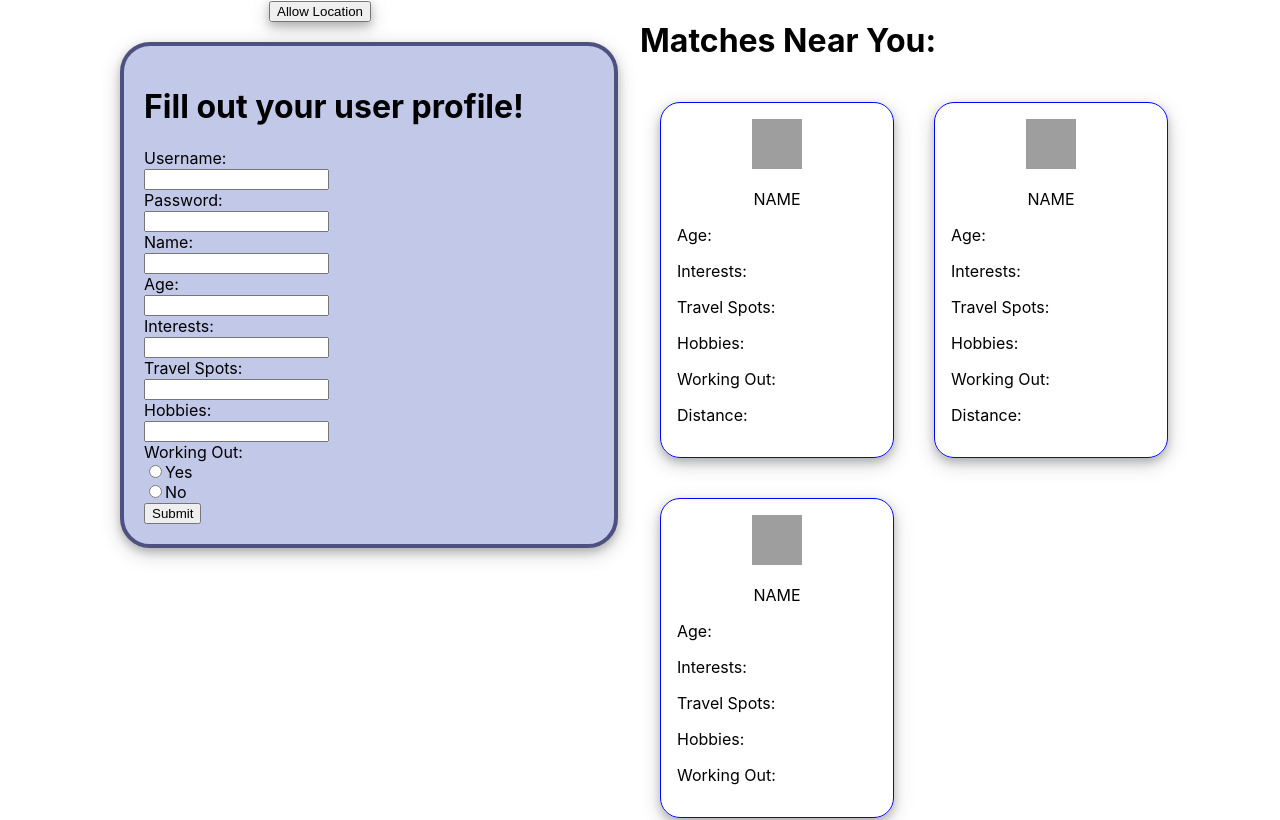
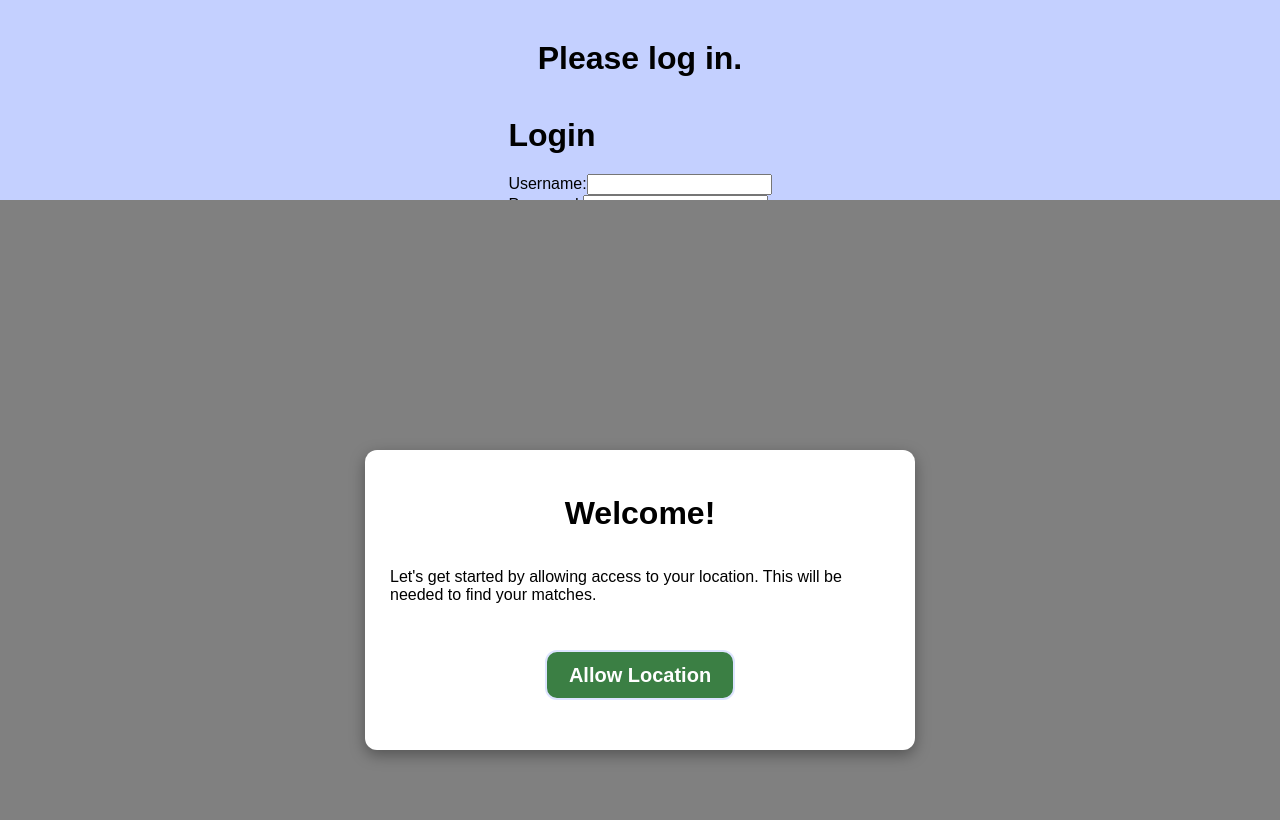
Before and after one commit to chungcaren/UserMatch, a React (Create React App) app in the folder usermatch/: page / in a window 1280 px wide. Shown: the top 820 px of the page. Built offline with nearby package versions, Linux system fonts and the light colour scheme; grey boxes are pictures that could not be loaded.

Commit message:
connecting backend to frontend

```diff
--- a/usermatch/src/App.css
+++ b/usermatch/src/App.css
@@ -1,86 +1,98 @@
-x/* App.css */
+/* App.css */
 .App {
   font-family: Arial, sans-serif;
   background-color: #c4d0ff;
   display: flex;
+  flex-direction: column;
+  align-items: center;
   justify-content: center;
-  align-items: center;
-  height: 100vh;
- }
+  min-height: 100vh;
+  padding: 20px;
+}
 
 .user-profile {
-  width: 450px;
-  color:black;
-  border: rgb(78, 80, 128) 4px solid;
+  max-width: 350px;
+  width: 100%;
+  color: black;
+  border: 4px solid rgb(78, 80, 128);
   background-color: rgb(193, 200, 232);
   padding: 20px;
-  float: left;
-  margin-left: 120px;
-  margin-top: 20px;
+  margin-top: 30px;
   border-radius: 30px;
   box-shadow: 0 4px 8px 0 rgba(0, 0, 0, 0.2), 0 6px 20px 0 rgba(0, 0, 0, 0.19);
+  text-align: left; /* Align the text inside user-profile to the left */
 }
 
-.location-button {
-  width: 102px;
-  float: top;
-  margin: auto;
-  text-align: center;
-  box-shadow: 0 4px 8px 0 rgba(0, 0, 0, 0.2), 0 6px 20px 0 rgba(0, 0, 0, 0.19);
+
+.app-main {
+  display: flex;
+  flex-wrap: wrap;
+  justify-content: center;
+  gap: 20px;
 }
 
-.left-section {
-  width: 50%;
-  float: left;
+.left-section,
+.right-section {
+  flex: 1 1 45%;
+  display: flex;
+  flex-direction: column;
+  align-items: flex-end; /* Align items to the right */
 }
 
-.right-section {
-  width: 50%;
-  float: right;
+.nearby-users {
+  margin-top: 20px; /* Add margin to separate from top */
+  width: 350px; /* Limit width to prevent full width */
 }
 
-.match1 {
+
+.match {
   display: inline-block;
   border: 1px solid rgb(0, 4, 255);
-  padding: 1rem 1rem;
-  width: 200px;
-  margin: 20px;
-  vertical-align: middle;
-  border-radius: 20px;
-  box-shadow: 0 4px 8px 0 rgba(0, 0, 0, 0.2), 0 6px 20px 0 rgba(0, 0, 0, 0.19);
-}
-.match2 {
-  display: inline-block;
-  border: 1px solid rgb(0, 4, 255);
-  padding: 1rem 1rem;
-  width: 200px;
-  margin: 20px;
-  vertical-align: middle;
-  border-radius: 20px;
-  box-shadow: 0 4px 8px 0 rgba(0, 0, 0, 0.2), 0 6px 20px 0 rgba(0, 0, 0, 0.19);
-}
-.match3 {
-  display: inline-block;
-  border: 1px solid rgb(0, 4, 255);
-  padding: 1rem 1rem;
-  width: 200px;
-  margin: 20px;
-  vertical-align: middle;
+  padding: 1rem;
+  width: 100%;
   border-radius: 20px;
   box-shadow: 0 4px 8px 0 rgba(0, 0, 0, 0.2), 0 6px 20px 0 rgba(0, 0, 0, 0.19);
 }
 
-.App-header {
-  background-color: #282c34;
-  min-height: 100vh;
-  display: flex;
-  flex-direction: column;
-  align-items: center;
-  justify-content: center;
-  font-size: calc(10px + 2vmin);
-  color: white;
+.match img {
+  width: 50px;
+  height: 50px;
+  border-radius: 50%;
 }
 
-.App-link {
-  color: #61dafb;
+.match p {
+  margin: 5px 0;
 }
+
+.location-button {
+  margin-bottom: 20px;
+}
+
+.profile-input {
+  text-align: left;
+}
+
+.profile-input label {
+  display: block;
+  margin-bottom: 5px;
+}
+
+.profile-input input[type="text"],
+.profile-input input[type="radio"] {
+  margin-bottom: 10px;
+}
+
+.profile-input input[type="submit"] {
+  margin-top: 10px;
+}
+
+h1, h2, h3, h4, h5, h6 {
+  margin-top: 20px;
+  margin-bottom: 20px;
+}
+
+
+
+.nearby-users {
+  margin-left: 20px;
+}
--- a/usermatch/src/App.js
+++ b/usermatch/src/App.js
@@ -1,8 +1,19 @@
 import React, { useState, useRef, useEffect } from 'react';
 import './App.css';
+import Login from './Entry';
+import Modal from './Components/Modal';
 
 function App() {
   const [location, setLocation] = useState(null);
+  const [isLoggedIn, setIsLoggedIn] = useState(false);
+  const [username, setUsername] = useState('');
+  const [openModal, setOpenModal] = useState(true);
+  const [buddies, setBuddies] = useState([]);
+
+  const handleLogin = (username) => {
+    setIsLoggedIn(true);
+    setUsername(username);
+  };
 
   function getLocation() {
     if (navigator.geolocation) {
@@ -17,7 +28,7 @@ function App() {
     const longitude = position.coords.longitude;
     setLocation({ latitude, longitude });
 
-    fetch('http://localhost:4000/userprofile', {
+    fetch('http://localhost:3000/userprofile', {
       method: 'POST',
       headers: {
         'Content-Type': 'application/json',
@@ -37,19 +48,15 @@ function App() {
     console.log("Unable to retrieve your location");
   }
 
-  const [buddies, setBuddies] = useState([]);
-
   useEffect(() => {
     if (location) {
-      const url = 'http://localhost:4000/possiblematches' + '?latitude=' + location.latitude + '&longitude=' + location.longitude + '&username=albert';
+      const url = `http://localhost:3000/possiblematches?latitude=${location.latitude}&longitude=${location.longitude}&username=albert`;
       fetch(url, {
         method: 'GET',
-      }).then(
-        async (data) => {
+      }).then(async (data) => {
         const buddies = await data.json();
         setBuddies(buddies);
-        }
-      ).catch((error) => console.error("Error fetching matches: ", error));
+      }).catch((error) => console.error("Error fetching matches: ", error));
     }
   }, [location]);
 
@@ -69,12 +76,14 @@ function App() {
       const hobbies = formData.get('hobbies');
       const working_out_boolean = GetRadioValue('working_out');
 
+      console.log("Form has been submitted!");
+
       const age_int = Number(age);
       const interests_array = interests.split(',');
       const travel_spots_array = travel_spots.split(',');
       const hobbies_array = hobbies.split(',');
 
-      fetch('http://localhost:4000/userprofile', {
+      fetch('http://localhost:3000/userprofile', {
         method: 'POST',
         headers: {
           'Content-Type': 'application/json',
@@ -89,11 +98,7 @@ function App() {
           hobbies: hobbies_array,
           working_out: working_out_boolean,
         }),
-      }).then(response => {
-        if (!response.ok) {
-          throw new Error('Failed to submit profile');
-        }
-      }).catch(error => console.error("Error submitting profile: ", error));
+      }).catch((error) => console.error("Error fetching profile: ", error));
     };
 
     return (
@@ -138,6 +143,18 @@ function App() {
   }
 
   return (
+    <div className="App">
+      {isLoggedIn ? (
+        <h1>Welcome, {username}!</h1>
+      ) : (
+        <h1>Please log in.</h1>
+      )}
+      {isLoggedIn ? (
+        <button onClick={() => setIsLoggedIn(false)}>Logout</button>
+      ) : (
+        <Login handleLogin={handleLogin} />
+      )}
+      {openModal && <Modal closeModal={() => setOpenModal(false)} getLocation={getLocation} />}
       <main className="app-main">
         <div className="left-section">
           <div className="location-button">
@@ -151,47 +168,27 @@ function App() {
         <div className="right-section">
           <div className="nearby-users">
             <h1>Matches Near You:</h1>
-          <div className="match1">
-            <center><img src="https://openclipart.org/download/247324/abstract-user-flat-1.svg"
+            {buddies.map((buddy, index) => (
+              <div className="match" key={index}>
+                <center>
+                  <img src="https://openclipart.org/download/247324/abstract-user-flat-1.svg"
                     width={50}
                     height={50}
-              alt="usericon"/>
-              <p>{buddies[0] !== undefined ? buddies[0].name : 'NAME'}</p></center>
-            <p>Age: {buddies[0] !== undefined ? buddies[0].age : ''}</p>
-            <p>Interests: {buddies[0] !== undefined ? buddies[0].interests : ''}</p>
-            <p>Travel Spots: {buddies[0] !== undefined ? buddies[0].travel_spots : ''}</p>
-            <p>Hobbies: {buddies[0] !== undefined ? buddies[0].hobbies : ''}</p>
-            <p>Working Out: {buddies[0] !== undefined ? buddies[0].working_out_boolean : ''}</p>
-            <p>Distance: </p>
+                    alt="usericon" />
+                  <p>{buddy.name}</p>
+                </center>
+                <p>Age: {buddy.age}</p>
+                <p>Interests: {buddy.interests.join(', ')}</p>
+                <p>Travel Spots: {buddy.travel_spots.join(', ')}</p>
+                <p>Hobbies: {buddy.hobbies.join(', ')}</p>
+                <p>Working Out: {buddy.working_out ? 'Yes' : 'No'}</p>
+                <p>Distance: {index === 0 ? 'With' : 'Within'} 25 miles</p>
               </div>
-          <div className="match2">
-            <center><img src="https://openclipart.org/download/247324/abstract-user-flat-1.svg"
-              width={50}
-              height={50}
-              alt="usericon"/>
-              <p>{buddies[1] !== undefined ? buddies[1].name : 'NAME'}</p></center>
-            <p>Age: {buddies[1] !== undefined ? buddies[1].age : ''}</p>
-            <p>Interests: {buddies[1] !== undefined ? buddies[1].interests : ''}</p>
-            <p>Travel Spots: {buddies[1] !== undefined ? buddies[1].travel_spots : ''}</p>
-            <p>Hobbies: {buddies[1] !== undefined ? buddies[1].hobbies : ''}</p>
-            <p>Working Out: {buddies[1] !== undefined ? buddies[1].working_out_boolean : ''}</p>
-            <p>Distance:</p>
-          </div>
-          <div className="match3">
-            <center><img src="https://openclipart.org/download/247324/abstract-user-flat-1.svg"
-              width={50}
-              height={50}
-              alt="usericon"/>
-              <p>{buddies[2] !== undefined ? buddies[2].name : 'NAME'}</p></center>
-            <p>Age: {buddies[2] !== undefined ? buddies[2].age : ''}</p>
-            <p>Interests: {buddies[2] !== undefined ? buddies[2].interests : ''}</p>
-            <p>Travel Spots: {buddies[2] !== undefined ? buddies[2].travel_spots : ''}</p>
-            <p>Hobbies: {buddies[2] !== undefined ? buddies[2].hobbies : ''}</p>
-            <p>Working Out: {buddies[2] !== undefined ? buddies[2].working_out_boolean : ''}</p>
-          </div>
+            ))}
           </div>
         </div>
       </main>
+    </div>
   );
 }
 
--- /dev/null
+++ b/usermatch/src/Components/Modal.css
@@ -0,0 +1,41 @@
+.modal-background {
+    width: 100%;
+    height: 100%;
+    background-color:gray;
+    position: fixed;
+    display: flex;
+    justify-content: center;
+    align-items: center;
+}
+
+.modal-box {
+    width: 500px;
+    height: 250px;
+    border-radius: 12px;
+    background-color: white;
+    box-shadow: rgba(0, 0, 0, 0.35) 0px 5px 15px;
+    display: flex;
+    flex-direction: column;
+    padding: 25px;
+}
+
+#allow-button {
+    width: 190px;
+    height: 50px;
+    color:rgb(255, 255, 255);
+    border: 2px solid rgb(222, 228, 255);
+    border-radius: 5px;
+    font-size: 20px;
+    background-color: rgb(59, 127, 68);
+    border-radius: 12px;
+    align-self: center;
+    font-weight: bold;
+    margin-top: 30px;
+    text-align: center;
+    transition-duration: 0.4s;
+}
+
+#allow-button:hover {
+    background-color: rgb(69, 109, 71);
+    box-shadow: 0 4px 8px 0 rgba(0, 0, 0, 0.2), 0 6px 20px 0 rgba(0, 0, 0, 0.19);
+}
--- /dev/null
+++ b/usermatch/src/Components/Modal.js
@@ -0,0 +1,20 @@
+
+import React from 'react'
+import "./Modal.css";
+
+function Modal({ closeModal, getLocation }) {
+    return(
+        <div className="modal-background">
+            <div className="modal-box">
+                <center><h1>Welcome!</h1></center>
+                <p>Let's get started by allowing access to your location. This will be needed to find your matches.</p>
+                <button onClick={() => {
+                    getLocation();
+                    closeModal(false);
+                }} id="allow-button">Allow Location</button>
+            </div>
+        </div>
+    )
+}
+
+export default Modal;
--- a/usermatch/src/Entry.js
+++ b/usermatch/src/Entry.js
@@ -1,14 +1,14 @@
 import React, { useState } from 'react';
 import './App.css';
 
-function Login({ handleLogin }) {
+function Entry({ handleLogin }) {
   const [username, setUsername] = useState('');
   const [password, setPassword] = useState('');
   const [message, setMessage] = useState('');
 
   const handleLoginClick = async () => {
     try {
-      const response = await fetch('http://your-server-url.com/authenticate', {
+      const response = await fetch('http://localhost:3000/login', { // Replace with your login API endpoint
         method: 'POST',
         headers: {
           'Content-Type': 'application/json',
@@ -57,11 +57,11 @@ function Login({ handleLogin }) {
       </div>
       <button onClick={handleLoginClick}>Login</button>
       <div>{message}</div>
-      {message === 'Incorrect password. Reset password?' && (
+      {message === 'Username not found' && (
         <button onClick={handleResetPassword}>Reset Password</button>
       )}
     </div>
   );
 }
 
-export default Login;
+export default Entry;
```
Lines whose indentation alone changed are shown as unchanged.
